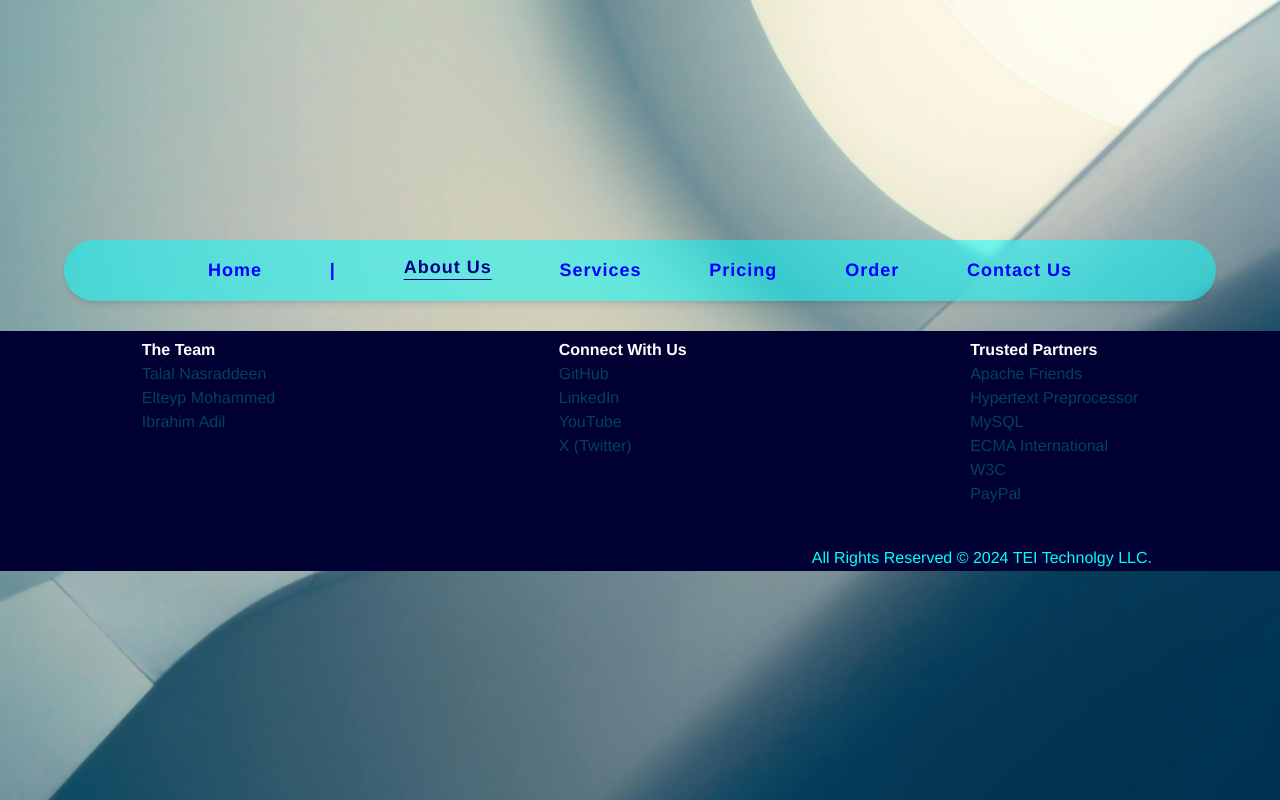
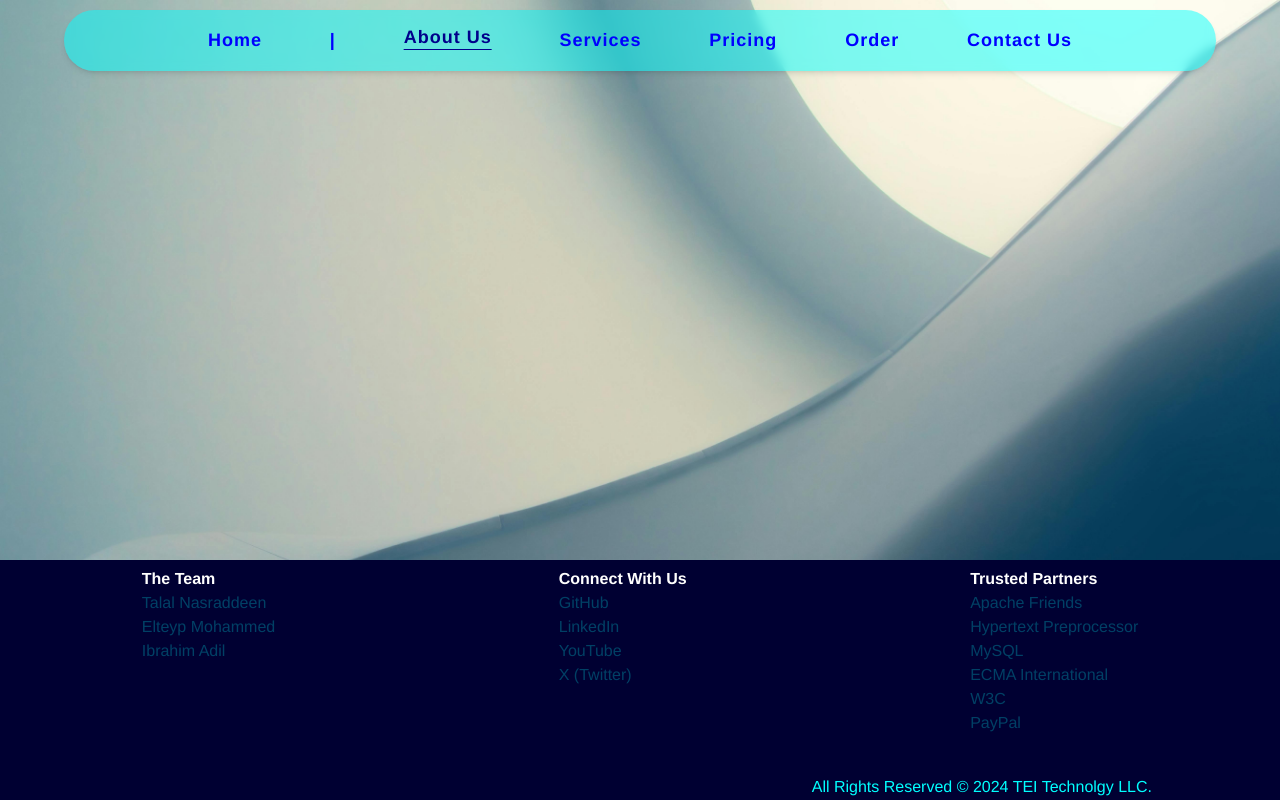
Before and after one commit to ib-bib/web-proj, a PHP site: page /about.html in a window 1280 px wide. Run offline with PHP 8.4, Linux system fonts and the light colour scheme.

Commit message:
Fix footer position.

```diff
--- a/assets/css/style.css
+++ b/assets/css/style.css
@@ -99,7 +99,7 @@ footer {
   color: white;
   width: 100%;
   padding-top: 10px;
-  margin-top: 20px;
+  margin-top: auto;
 }
 
 .footer-sections {
```
